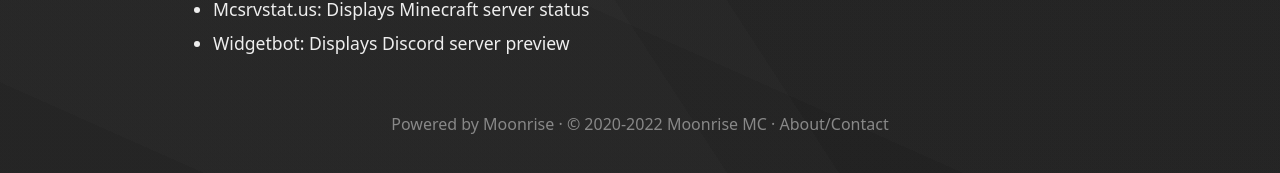
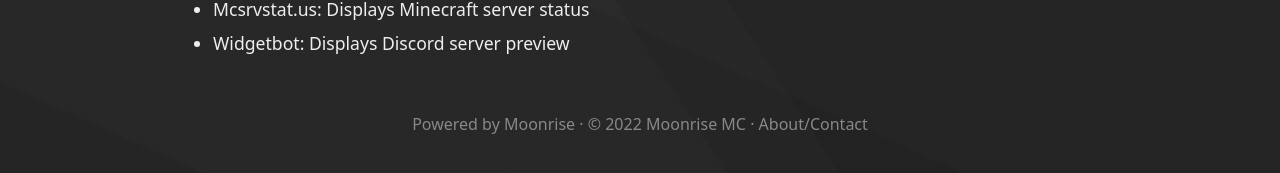
Before and after one commit to RoxyBoxxy/CasmsRLCraft.github.io, a Jekyll site: the page built from docs/about.md, in a window 1280 px wide. Shown: the part 612-785 px from the top of the page. Built offline with Jekyll 4.4.1, drawn with Linux system fonts in a browser that asks for light colours; our own code applies the rules of GitHub Pages for plain Markdown files.

Commit message:
Update _config.yml

```diff
--- a/docs/_config.yml
+++ b/docs/_config.yml
@@ -1,10 +1,10 @@
 # Set this website's info
 # Change "coffeebank" to your GitHub username
 # Change "moonrise" to your repository name
-url: "https://roxyboxxy.github.io/CasmsRLCraft.github.io/"
-baseurl: "/moonrise"
+url: "https://roxyboxxy.github.io/CasmsRLCraft.github.io"
+baseurl: "/"
 siteIcon: /media/android-chrome-192x192.png
-siteYear: 2020
+siteYear: 2022
 siteFooterlink: /about
 showinSearchEngines: true
 # googleAnalyticsID: (uncomment to use)
```
